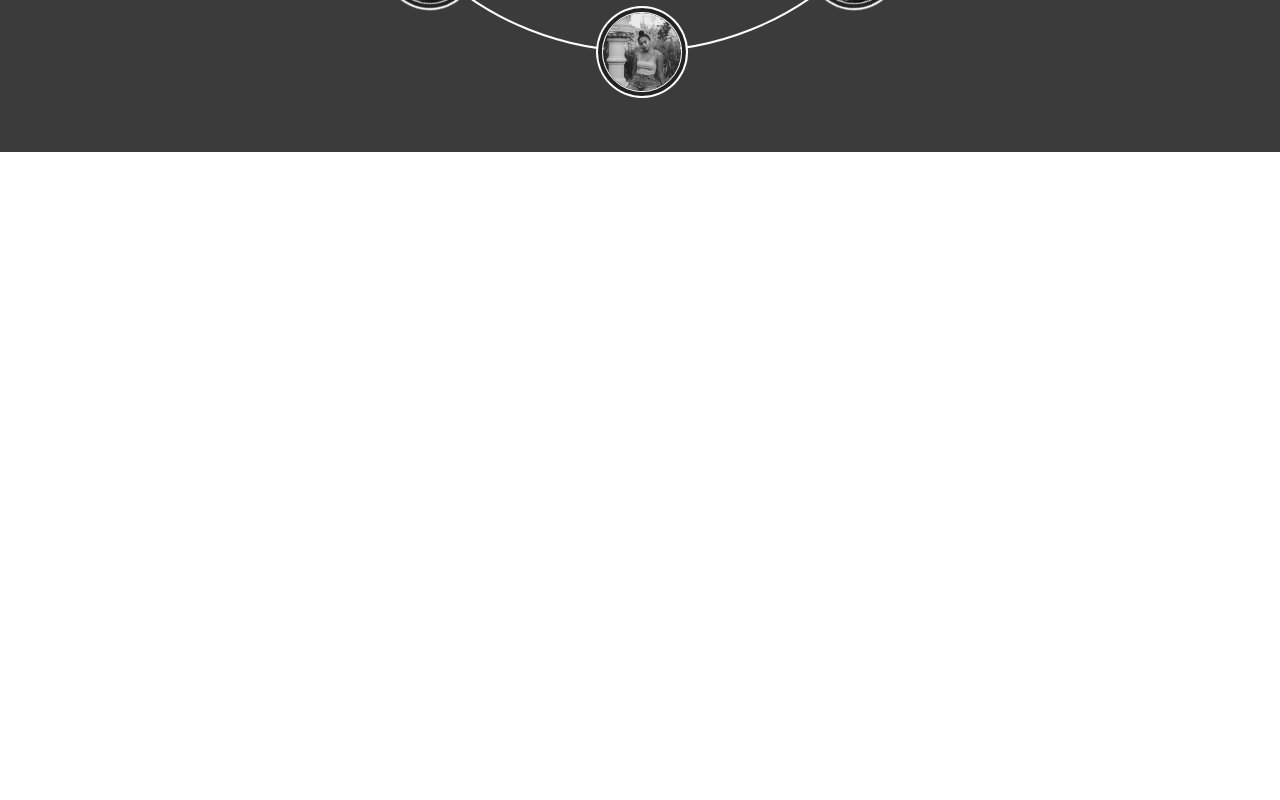
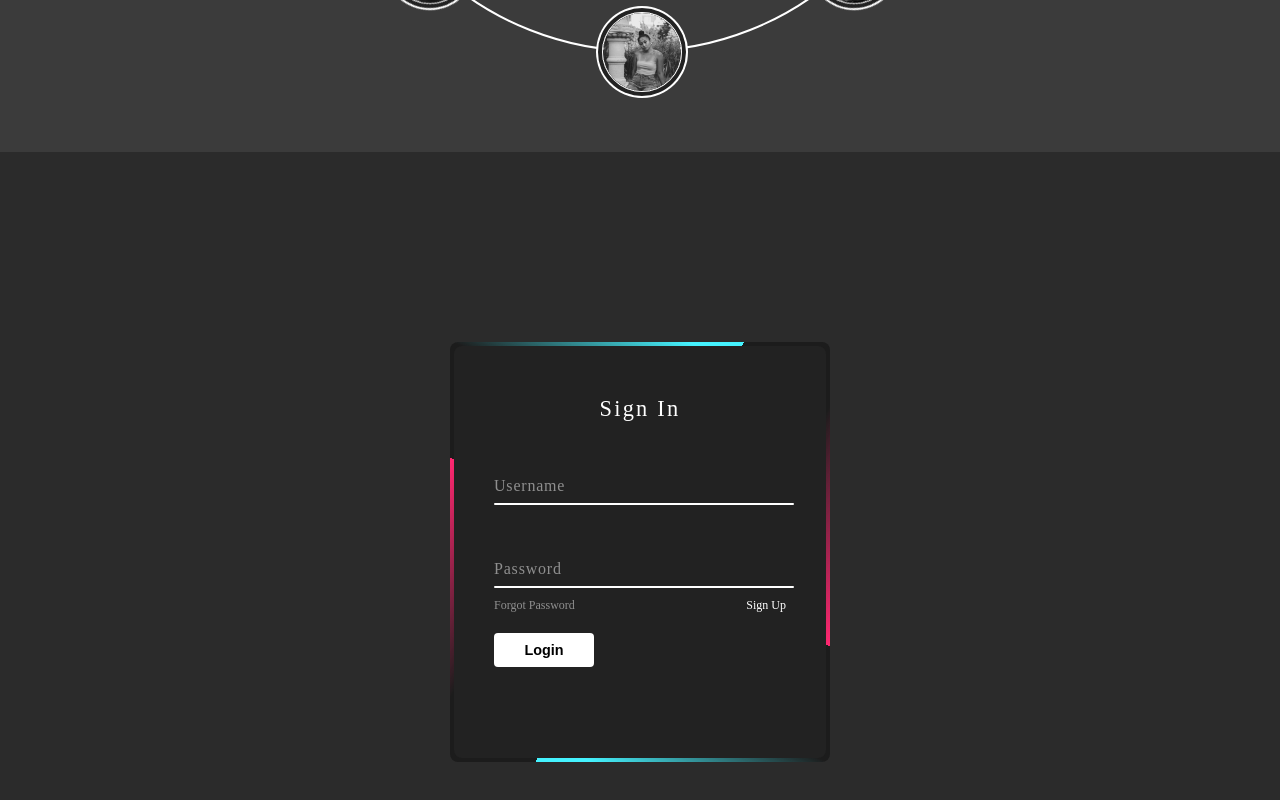
Before and after one commit to AlanProgrammer93/diseniosUI, a React (Vite) app: page / in a window 1280 px wide. Shown: the part 3848-4648 px from the top of the page. Before the commit the page ends 4000 px from the top, so only its background shows below. Built offline with nearby package versions, Linux system fonts and the light colour scheme.

Commit message:
login animated

```diff
--- a/src/App.jsx
+++ b/src/App.jsx
@@ -2,6 +2,7 @@ import './App.css'
 import DashboardResponsive from './components/DashboardResponsive/DashboardResponsive'
 import CircularOurTeam from './components/circularOurTeam/CircularOurTeam'
 import DropdownMenu from './components/dropdownMenu/DropdownMenu'
+import LoginAnimated from './components/loginAnimated/LoginAnimated'
 import NavbarSearch from './components/navbarSearch/NavbarSearch'
 import RangeInputBasic from './components/rangeInputBasic/RangeInputBasic'
 
@@ -23,6 +24,9 @@ function App() {
       <div className='AppCOT' style={{ background: '#3b3b3b' }}>
         <CircularOurTeam />
       </div>
+      <div className='AppCOT' style={{ background: '#2b2b2b' }}>
+        <LoginAnimated />
+      </div>
     </>
   )
 }
--- a/src/components/circularOurTeam/CircularOurTeam.jsx
+++ b/src/components/circularOurTeam/CircularOurTeam.jsx
@@ -79,7 +79,7 @@ const CircularOurTeam = () => {
         </div>
 
         <div className='content_COT'>
-            <div className='contentBx_COT active_COT' id='content1'>
+            <div className={`contentBx_COT active_COT`} id='content1'>
                 <div className='card_COT'>
                     <div className='imgBx_COT'>
                         <img src={showCard} />
@@ -103,31 +103,6 @@ const CircularOurTeam = () => {
                     </div>
                 </div>
             </div>
-
-            {/* <div className='contentBx_COT' id='content2'>
-                <div className='card_COT'>
-                    <div className='imgBx_COT'>
-                        <img src={img2} />
-                    </div>
-                    <div className='textBx_COT'>
-                        <h2>Someone Famous <br /> <span>Product Designer</span></h2>
-                        <ul className='sci_COT'>
-                            <li><a href='#'>
-                                <MdFacebook />
-                            </a></li>
-                            <li><a href='#'>
-                                <FaTwitter />
-                            </a></li>
-                            <li><a href='#'>
-                                <FaInstagram />
-                            </a></li>
-                            <li><a href='#'>
-                                <FaLinkedinIn />
-                            </a></li>
-                        </ul>
-                    </div>
-                </div>
-            </div> */}
         </div>
     </div>
   )
--- /dev/null
+++ b/src/components/loginAnimated/LoginAnimated.css
@@ -0,0 +1,169 @@
+.box_LA {
+    position: relative;
+    width: 380px;
+    height: 420px;
+    background: #1c1c1c;
+    border-radius: 8px;
+    overflow: hidden;
+}
+.box_LA::before {
+    content: '';
+    position: absolute;
+    top: -50%;
+    left: -50%;
+    width: 380px;
+    height: 420px;
+    background: linear-gradient(0deg, transparent, transparent, #45f3ff, #45f3ff, #45f3ff);
+    z-index: 1;
+    transform-origin: bottom right;
+    animation: animate 6s linear infinite;
+}
+.box_LA::after {
+    content: '';
+    position: absolute;
+    top: -50%;
+    left: -50%;
+    width: 380px;
+    height: 420px;
+    background: linear-gradient(0deg, transparent, transparent, #45f3ff, #45f3ff, #45f3ff);
+    z-index: 1;
+    transform-origin: bottom right;
+    animation: animate 6s linear infinite;
+    animation-delay: -3s;
+}
+.borderline_LA {
+    position: absolute;
+    top: 0;
+    inset: 0;
+}
+.borderline_LA::before {
+    content: '';
+    position: absolute;
+    top: -50%;
+    left: -50%;
+    width: 380px;
+    height: 420px;
+    background: linear-gradient(0deg, transparent, transparent, #ff2770, #ff2770, #ff2770);
+    z-index: 1;
+    transform-origin: bottom right;
+    animation: animate 6s linear infinite;
+    animation-delay: -1.5s;
+}
+.borderline_LA::after {
+    content: '';
+    position: absolute;
+    top: -50%;
+    left: -50%;
+    width: 380px;
+    height: 420px;
+    background: linear-gradient(0deg, transparent, transparent, #ff2770, #ff2770, #ff2770);
+    z-index: 1;
+    transform-origin: bottom right;
+    animation: animate 6s linear infinite;
+    animation-delay: -4.5s;
+}
+@keyframes animate {
+    0% {
+        transform: rotate(0deg);
+    }
+    100% {
+        transform: rotate(360deg);
+    }
+}
+.box_LA form {
+    position: absolute;
+    inset: 4px;
+    background: #222;
+    padding: 50px 40px;
+    border-radius: 8px;
+    z-index: 2;
+    display: flex;
+    flex-direction: column;
+}
+.box_LA form h2 {
+    color: #fff;
+    font-weight: 500;
+    text-align: center;
+    letter-spacing: 0.1em;
+}
+.box_LA form .inputBox_LA {
+    position: relative;
+    width: 300px;
+    margin-top: 35px;
+}
+.box_LA form .inputBox_LA input {
+    position: relative;
+    width: 100%;
+    padding: 20px 10px 10px;
+    background: transparent;
+    outline: none;
+    border: none;
+    box-shadow: none;
+    color: #23242a;
+    font-size: 1em;
+    letter-spacing: 0.05em;
+    transition: 0.5s;
+    z-index: 10;
+}
+.box_LA form .inputBox_LA span {
+    position: absolute;
+    left: 0;
+    padding: 20px 0px 10px;
+    pointer-events: none;
+    color: #8f8f8f;
+    font-size: 1em;
+    letter-spacing: 0.05em;
+    transition: 0.5s;
+}
+.box_LA form .inputBox_LA input:valid ~ span,
+.box_LA form .inputBox_LA input:focus ~ span {
+    color: #fff;
+    font-size: 0.75em;
+    transform: translateY(-34px);
+}
+.box_LA form .inputBox_LA i {
+    position: absolute;
+    left: 0;
+    bottom: 0;
+    width: 100%;
+    height: 2px;
+    background: #fff;
+    border-radius: 4px;
+    overflow: hidden;
+    transition: 0.5s;
+    pointer-events: none;
+}
+.box_LA form .inputBox_LA input:valid ~ i,
+.box_LA form .inputBox_LA input:focus ~ i {
+    height: 44px;
+}
+
+.box_LA form .links_LA {
+    display: flex;
+    justify-content: space-between;
+}
+.box_LA form .links_LA a {
+    margin: 10px 0;
+    font-size: 0.75em;
+    color: #8f8f8f;
+    text-decoration: none;
+}
+.box_LA form .links_LA a:hover,
+.box_LA form .links_LA a:nth-child(2) {
+    color: #fff;
+}
+.box_LA form input[type="submit"] {
+    border: none;
+    outline: none;
+    padding: 9px 25px;
+    background: #fff;
+    cursor: pointer;
+    font-size: 0.9em;
+    border-radius: 4px;
+    font-weight: 600;
+    width: 100px;
+    margin-top: 10px;
+}
+.box_LA form input[type="submit"]:active {
+    opacity: 0.8;
+}
--- /dev/null
+++ b/src/components/loginAnimated/LoginAnimated.jsx
@@ -0,0 +1,30 @@
+import React from 'react'
+import './LoginAnimated.css'
+
+const LoginAnimated = () => {
+  return (
+    <div className='box_LA'>
+        <span className='borderline_LA'></span>
+        <form>
+            <h2>Sign In</h2>
+            <div className='inputBox_LA'>
+                <input type='text' required="required" />
+                <span>Username</span>
+                <i></i>
+            </div>
+            <div className='inputBox_LA'>
+                <input type='password' required="required" />
+                <span>Password</span>
+                <i></i>
+            </div>
+            <div className='links_LA'>
+                <a href='#'>Forgot Password</a>
+                <a href='#'>Sign Up</a>
+            </div>
+            <input type='submit' value="Login" />
+        </form>
+    </div>
+  )
+}
+
+export default LoginAnimated
```
